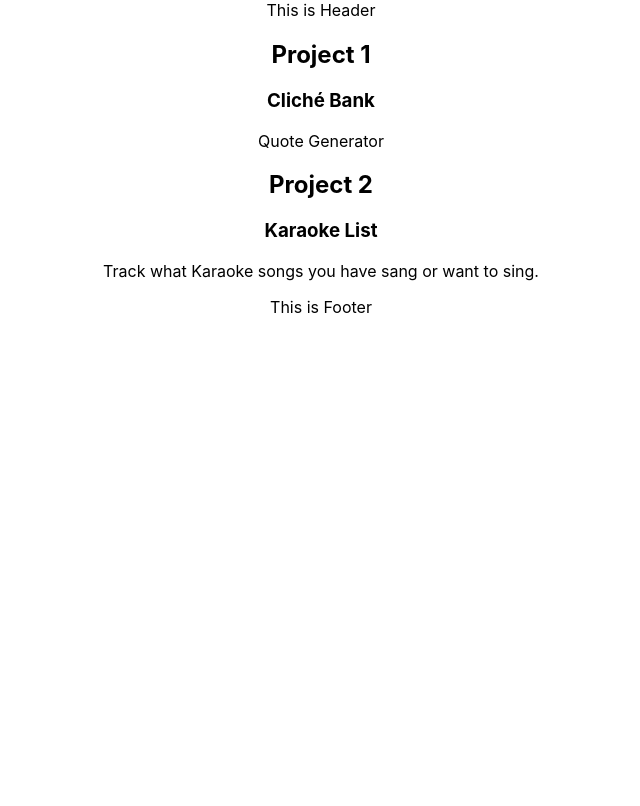
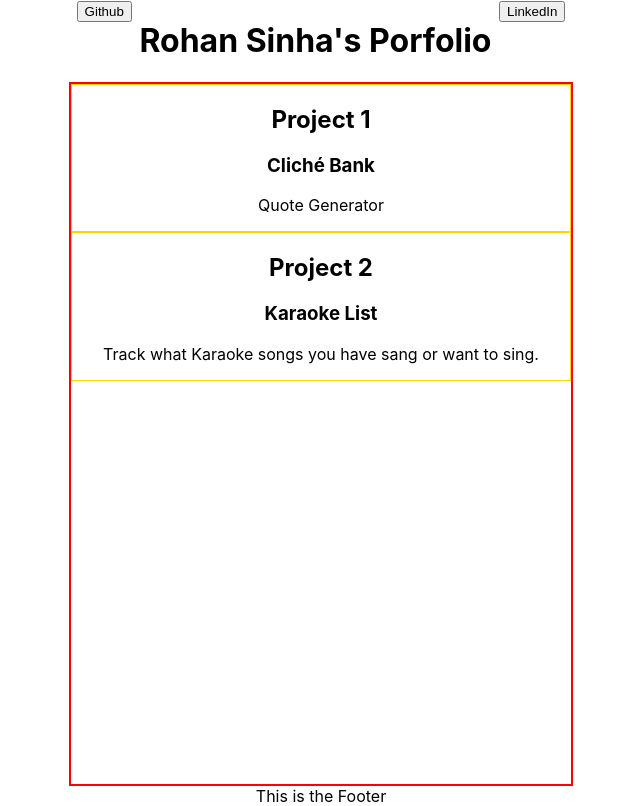
Before and after one commit to rohansinha01/react-hw-1, a React (Create React App) app: page / in a window 1280 px wide. Shown: the whole page, without its empty margins (319-959 px from the left). Built offline with nearby package versions, Linux system fonts and the light colour scheme.

Commit message:
added flexbox

```diff
--- a/src/components/Footer.js
+++ b/src/components/Footer.js
@@ -2,7 +2,9 @@
 const Footer = (props) => {
 
     //The Components Returned JSX
-    return <div className="Footer"> This is Footer</div>
+    return <div className="Footer">
+    This is the Footer
+    </div>
 }
 
 // export the component
--- a/src/components/Header.js
+++ b/src/components/Header.js
@@ -2,7 +2,11 @@
 const Header = (props) => {
 
     //The Components Returned JSX
-    return <div className="Header"> This is Header</div>
+    return <div className="Header">
+    <a href="https://github.com/rohansinha01"><button>Github</button></a>
+    <h1>Rohan Sinha's Porfolio</h1>
+    <a href="https://www.linkedin.com/in/rohan-sinha1/"><button>LinkedIn</button></a>
+    </div>
 }
 
 // export the component
--- a/src/components/Projects.js
+++ b/src/components/Projects.js
@@ -3,10 +3,11 @@ const Projects = (props) => {
 
     //The Components Returned JSX
     return <div className="Projects">
+        <span id="card">
         <h2>Project {props.project}</h2>
         <h3>{props.title}</h3>
         <p>{props.description}</p>
-
+        </span>
     </div>
 }
 
--- a/src/index.css
+++ b/src/index.css
@@ -11,3 +11,37 @@ code {
   font-family: source-code-pro, Menlo, Monaco, Consolas, 'Courier New',
     monospace;
 }
+
+body {
+  display: flex;
+  justify-content: center;
+
+}
+
+.Header {
+  display: flex;
+  justify-content: space-evenly;
+  ;
+
+}
+.Main {
+  border: 2px solid red;
+  width: 500px;
+  height: 700px
+
+}
+
+.Projects {
+  display: flex;
+  flex-direction: column;
+  align-items: center;
+  border: 1px solid gold;
+  justify-content: center;
+  align-content: center;
+}
+
+.Footer {
+  display: flex;
+  justify-content: center;
+  align-content: flex-end;
+}
```
